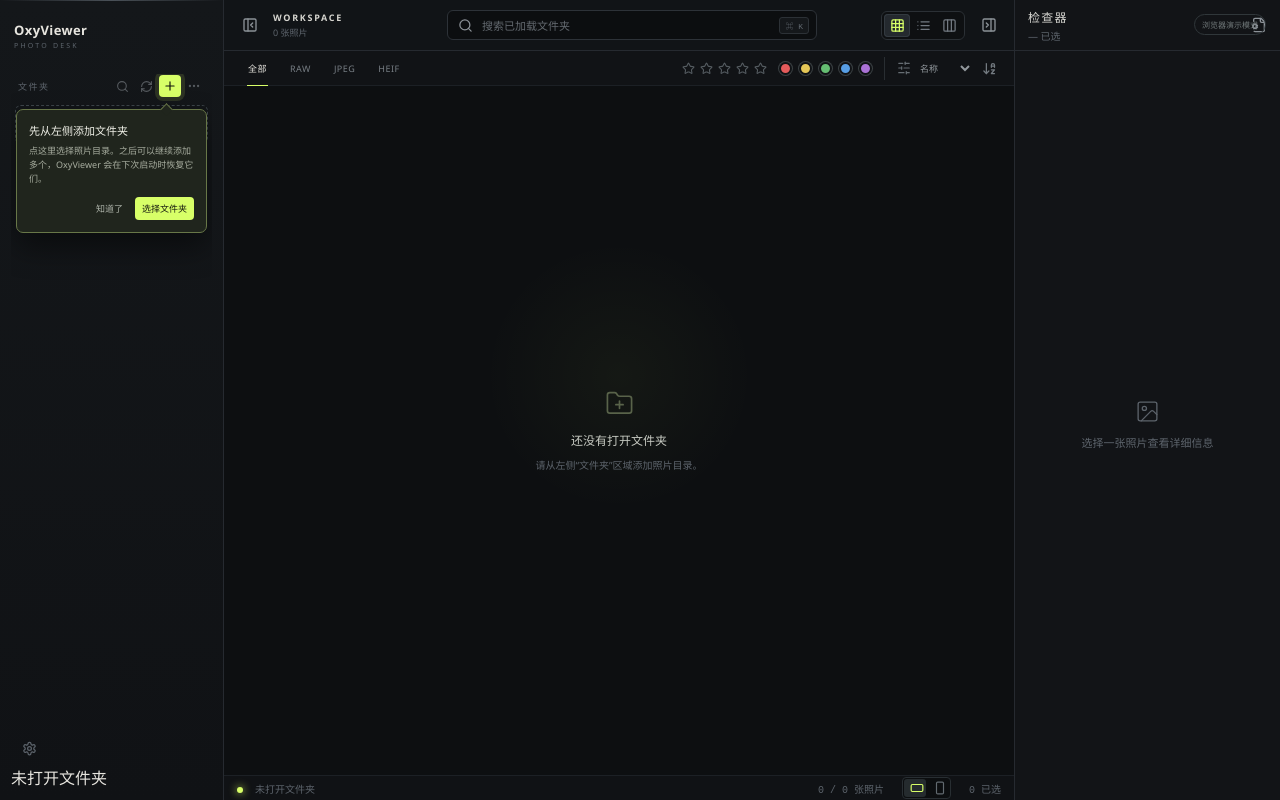
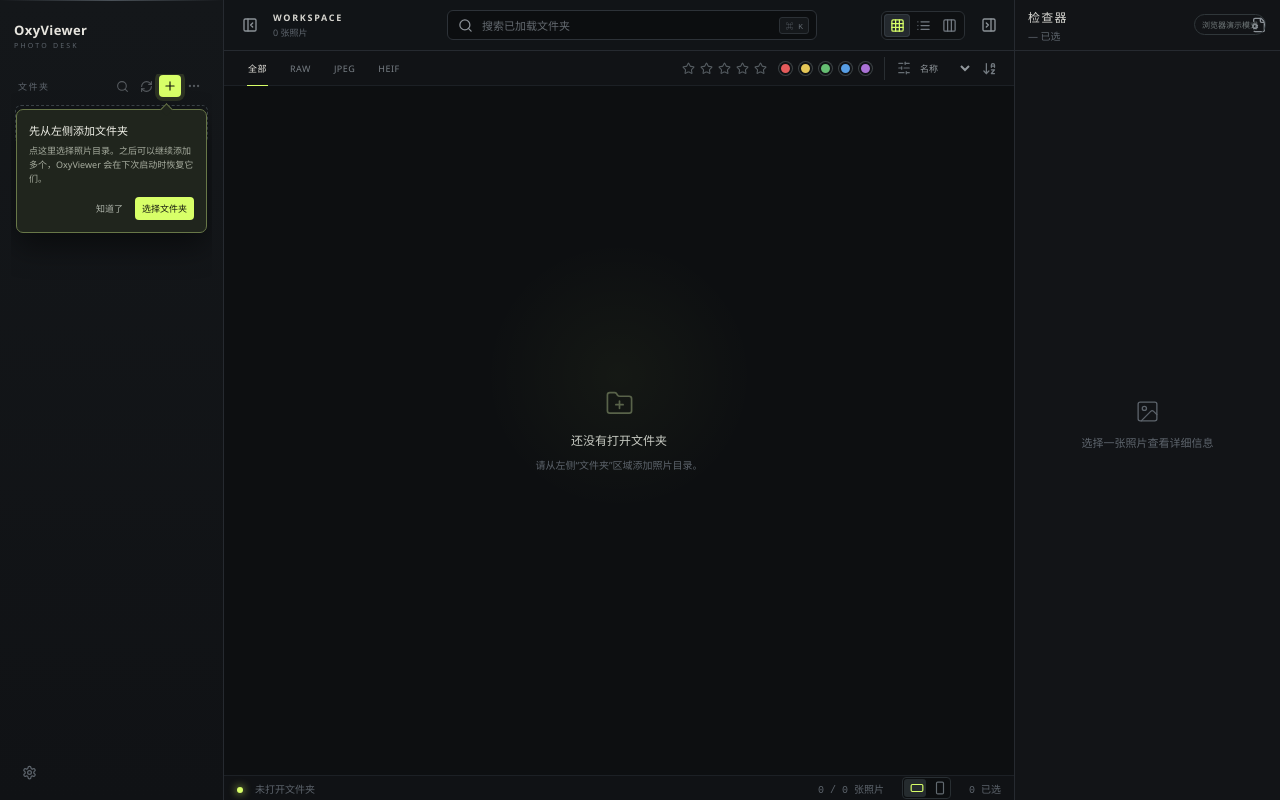
Before and after one commit to oxygenkun/oxyviewer, a React (Vite) app in the folder apps/desktop/: page / in a window 1280 px wide. Built offline with nearby package versions, Linux system fonts and the light colour scheme.

Commit message:
feat(UI/sidebar): remove bottom path

```diff
--- a/apps/desktop/src/components/Sidebar.tsx
+++ b/apps/desktop/src/components/Sidebar.tsx
@@ -904,7 +904,6 @@
           <Settings size={15} />
         </button>
       </div>
-      <div className="sidebar__path" title={currentPath}>{currentPath ?? t("noFolderOpen")}</div>
     </aside>
   );
 }
```
